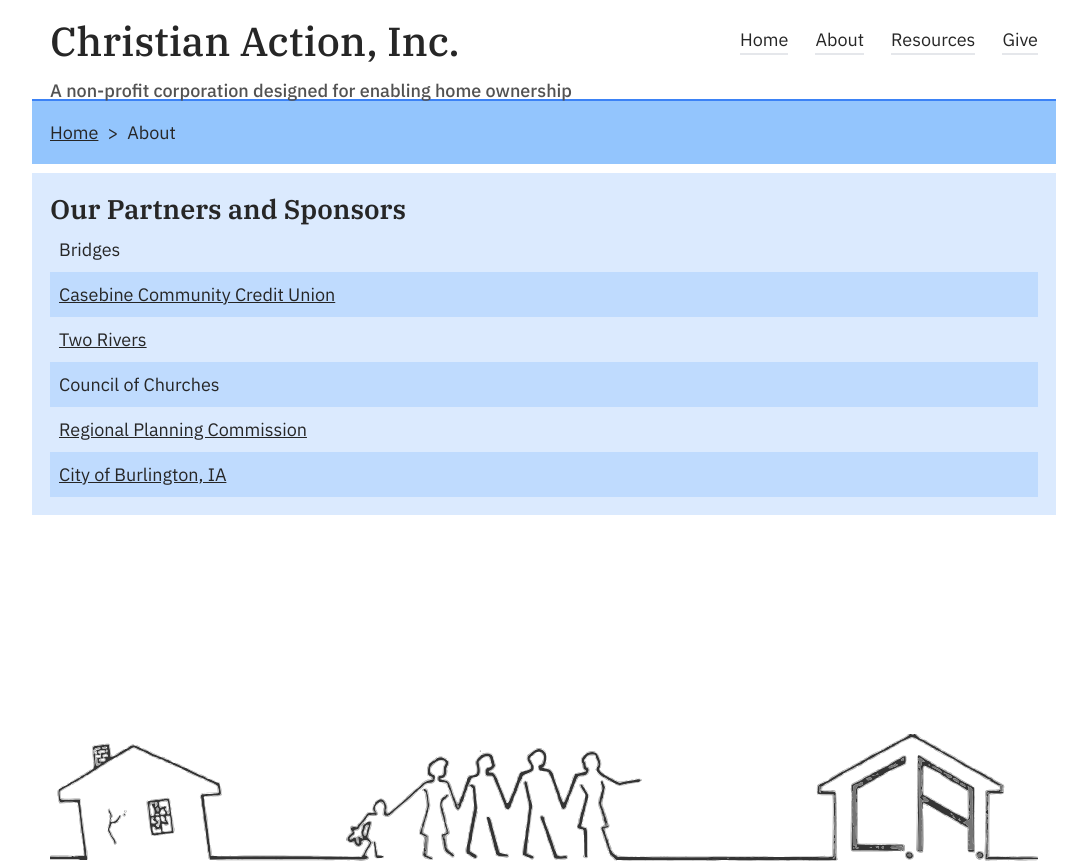
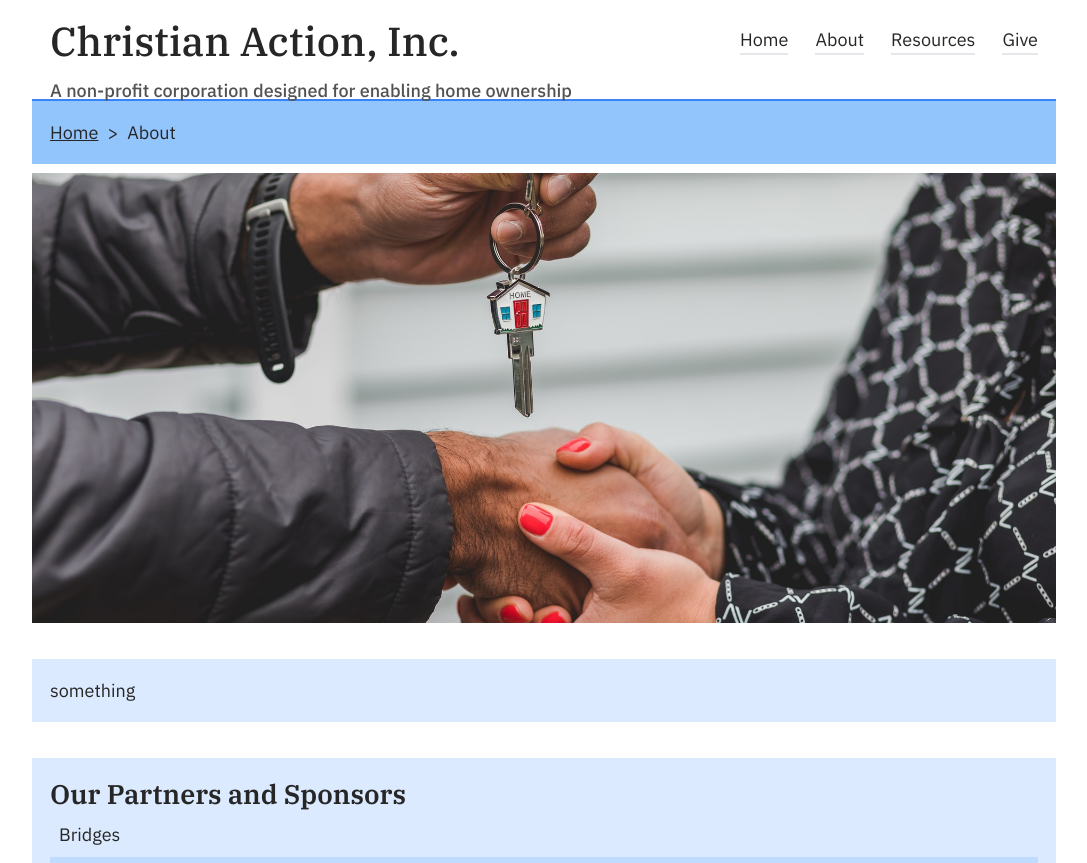
Before and after one commit to blaze-vincent/christian-action-2022, a Next.js app: page /about in a window 1280 px wide. Shown: the top 863 px of the page, without its empty margins (96-1183 px from the left). Built offline with nearby package versions, Linux system fonts and the light colour scheme.

Commit message:
Add filler images

```diff
--- /dev/null
+++ b/components/graphicTile.js
@@ -0,0 +1,7 @@
+export default function GraphicTile({imgSrc}){
+  return <div
+    className='w-full h-[25rem]'
+  >
+    <img src={imgSrc} alt='' className='w-full h-full object-cover'/>
+  </div>
+}
--- a/pages/about.js
+++ b/pages/about.js
@@ -1,4 +1,5 @@
 import Head from 'next/head'
+import GraphicTile from '../components/graphicTile'
 
 export default function About(){
 
@@ -28,7 +29,7 @@ export default function About(){
   ]
 
   return <div
-    className="w-full max-w-screen-lg"
+    className="w-full max-w-screen-lg flex flex-col gap-8"
   >
 
     <Head>
@@ -36,6 +37,14 @@ export default function About(){
         About - Christian Action, Inc.
       </title>
     </Head>
+
+    <GraphicTile imgSrc='/images/givingkeys.jpg' />
+
+    <div
+      className='bg-blue-100 p-4'
+    >
+      something
+    </div>
 
     {/* partners */}
     <div
--- a/pages/resources.js
+++ b/pages/resources.js
@@ -1,6 +1,7 @@
 import ContactInformation from "../components/contactInformation/contactInformation";
 import DownloadsSection from "../components/downloadsSection";
 import Head from 'next/head'
+import GraphicTile from "../components/graphicTile";
 
 export default function Resources(){
   return <div
@@ -13,6 +14,7 @@ export default function Resources(){
       </title>
     </Head>
 
+    <GraphicTile imgSrc='/images/files.jpg' />
     <DownloadsSection />
     <ContactInformation />
   </div>
```
